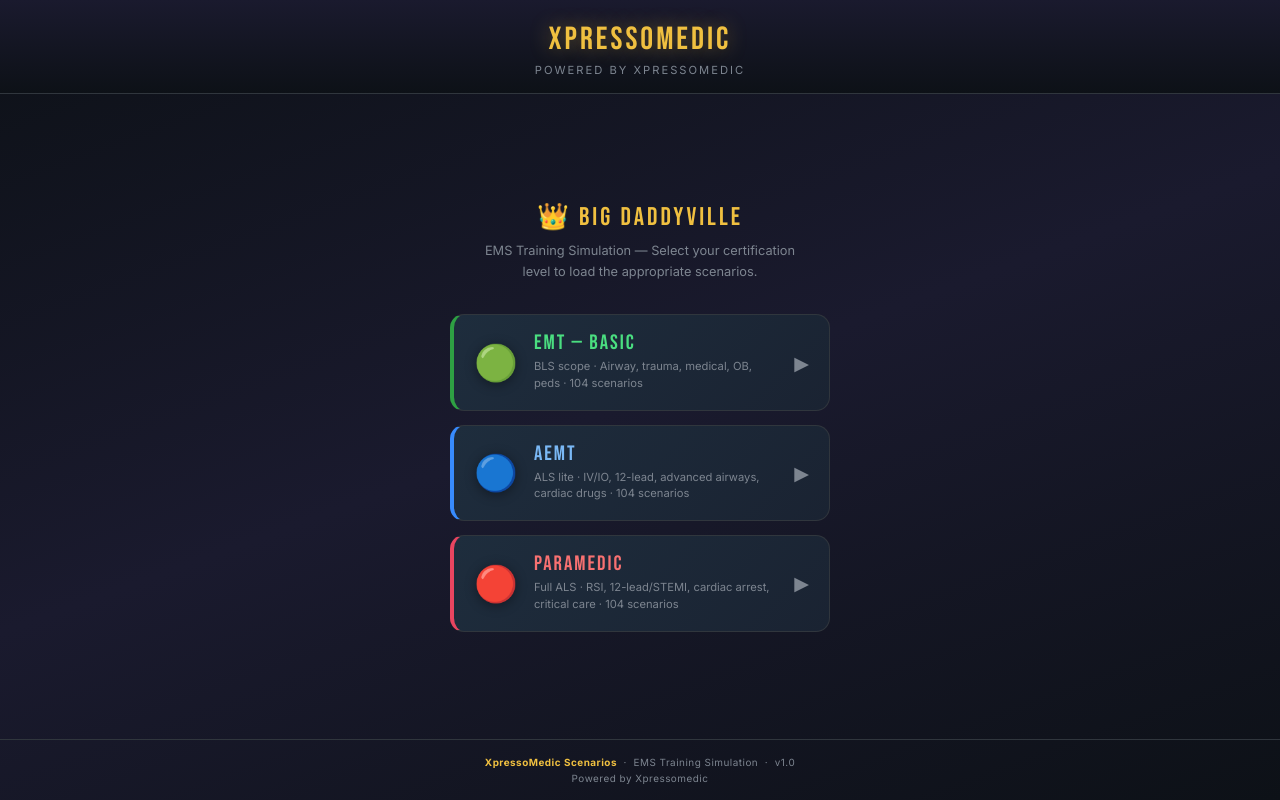
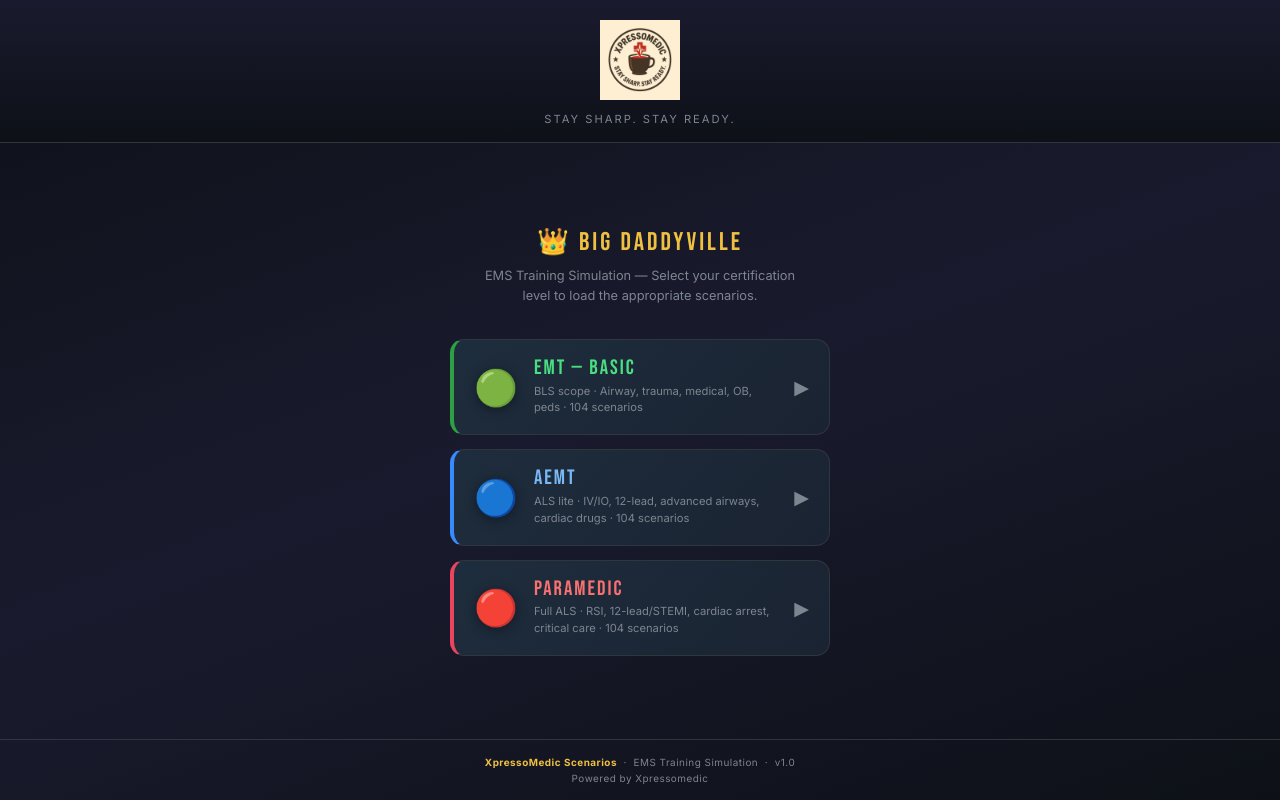
Before and after one commit to sandrews7106/xpressomedic-scenarios, a website: page www/index.html in a window 1280 px wide. Drawn offline with Linux system fonts and the light colour scheme.

Commit message:
Add XpressoMedic logo and app icons

```diff
--- a/www/index.html
+++ b/www/index.html
@@ -13,10 +13,8 @@
 <div class="home-screen">
 
   <div class="home-header">
-    <!-- Logo: swap img src when you have the file -->
-    <!-- <img src="images/xpressomedic-logo.png" alt="XpressoMedic" class="home-logo"/> -->
-    <div class="home-logo-placeholder">XpressoMedic</div>
-    <div class="home-tagline">Powered by Xpressomedic</div>
+    <img src="images/xpressomedic-logo.png" alt="XpressoMedic" class="home-logo"/>
+    <div class="home-tagline">Stay Sharp. Stay Ready.</div>
   </div>
 
   <div class="home-body">
```
Also changed, not shown: www/icons/icon-1024.png (added), www/icons/icon-192.png (added), www/icons/icon-512.png (added), www/images/xpressomedic-logo.png (added).
